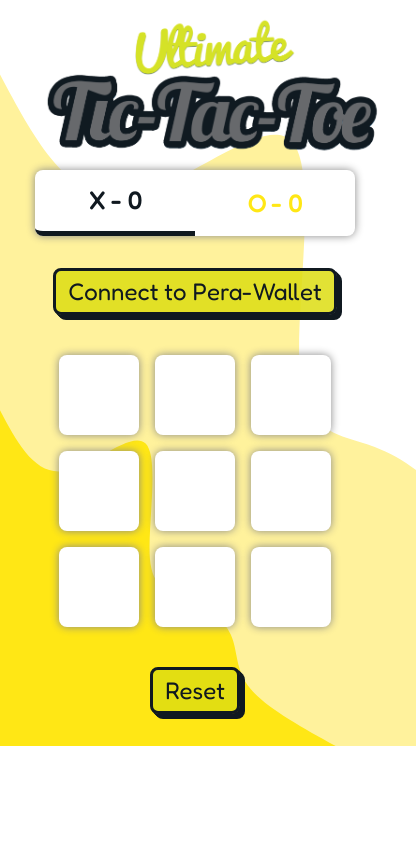
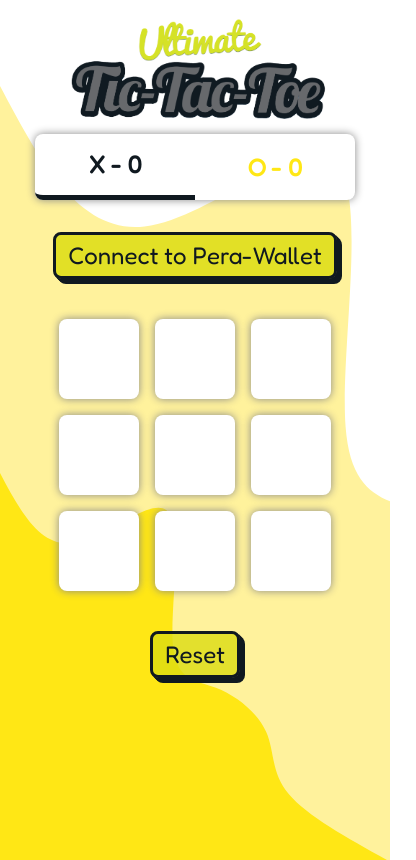
Before and after one commit to eerieVoice/algorandtictactoe, a React (Vite) app: page / in a window 390 px wide. Shown: the whole page, 416 px wide, since content can reach past the window. Built offline with nearby package versions, Linux system fonts and the light colour scheme.

Commit message:
change resolution

```diff
--- a/src/App.css
+++ b/src/App.css
@@ -10,6 +10,8 @@
 }
 
 body {
+  width: 100%;
+  height: 100vh;
   margin: 0;
   background-image: url('./assets/blob-scene-haikei.svg');
   background-size: cover;
--- a/src/components/styles/Logo.css
+++ b/src/components/styles/Logo.css
@@ -7,3 +7,8 @@
   border: none;
   text-align: center;
 }
+@media screen and (max-width: 414px) {
+  .logo {
+    width: 20rem;
+  }
+}
```
